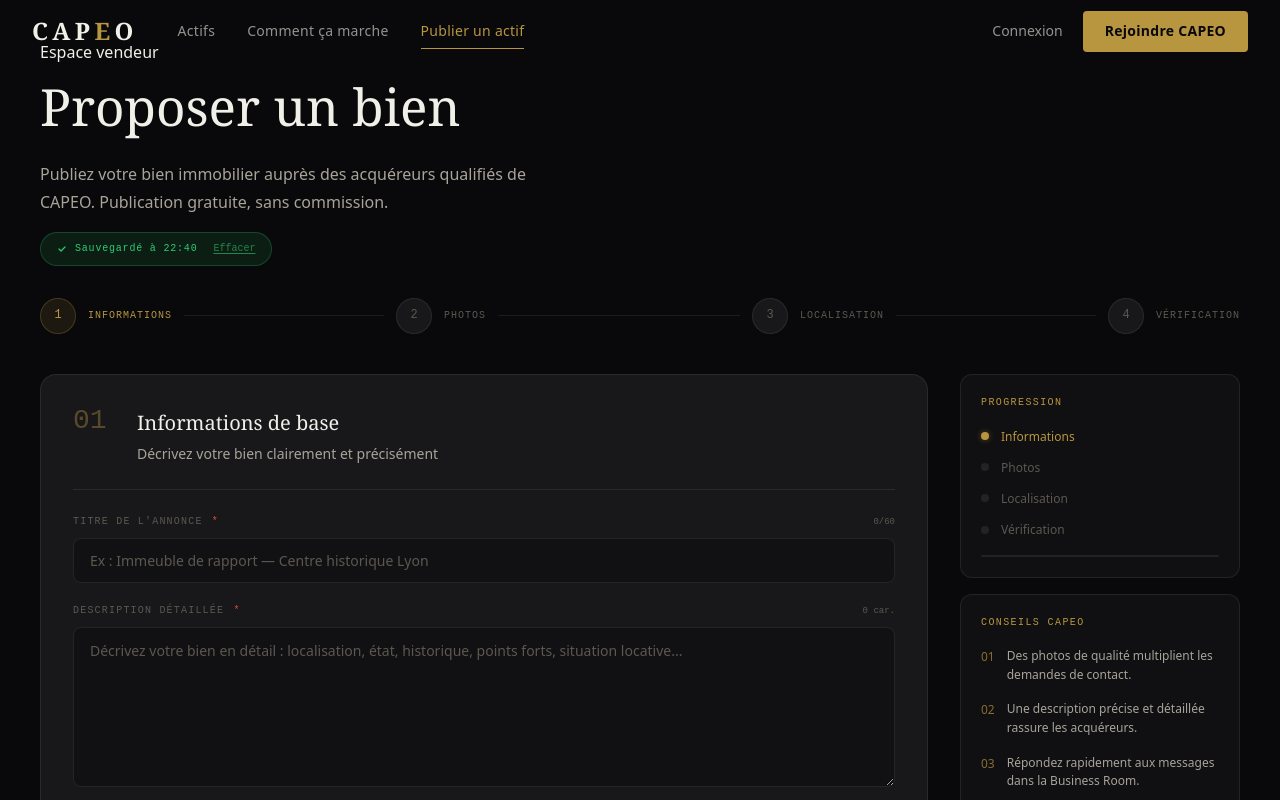
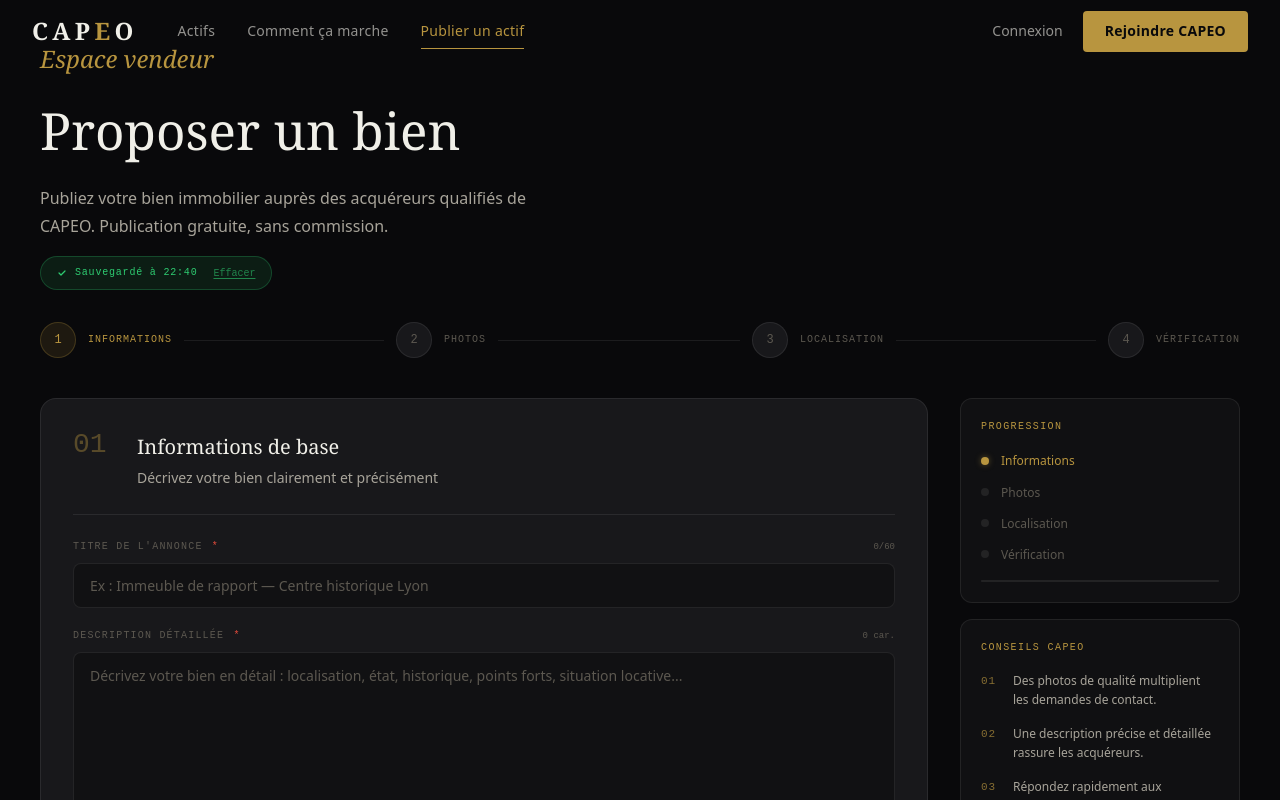
Before and after one commit to devcapeo/CAPEO, a React (Vite) app: page /proposer-un-actif in a window 1280 px wide. Shown: the top 800 px of the page. Built offline with nearby package versions, Linux system fonts and the light colour scheme.

Commit message:
Update ProposerActif.css

```diff
--- a/src/pages/ProposerActif/ProposerActif.css
+++ b/src/pages/ProposerActif/ProposerActif.css
@@ -830,6 +830,54 @@
     }
   }
 
+/* ============================================
+   AJOUTS V3 — eyebrow premium + conseils
+   ============================================ */
+
+/* Eyebrow serif italique or (cohérent home/actifs) */
+.proposer-header__eyebrow {
+  font-family: var(--font-serif);
+  font-style: italic;
+  font-size: clamp(18px, 2vw, 24px);
+  font-weight: 400;
+  color: var(--gold);
+  margin-bottom: var(--space-3);
+}
+
+/* Numéro de conseil (remplace l'ancienne icône SVG) */
+.proposer-sidebar__conseil-icon {
+  font-family: var(--font-mono);
+  font-size: 11px;
+  letter-spacing: 0.08em;
+  color: var(--gold);
+  opacity: 0.7;
+  flex-shrink: 0;
+  margin-top: 1px;
+  min-width: 20px;
+}
+
+/* Cohérence : weight 400 au lieu de 300 sur les textes courants */
+.proposer-header__sub,
+.proposer-card__sub,
+.proposer-dropzone__text,
+.proposer-checkbox,
+.proposer-cat,
+.proposer-recap__row,
+.proposer-sidebar__step-label,
+.proposer-sidebar__conseil,
+.proposer-sidebar__free-desc,
+.proposer-success__desc,
+.proposer-input,
+.proposer-textarea,
+.proposer-select {
+  font-weight: 400;
+}
+
+/* Les types de bien sont plus longs — texte aligné à gauche */
+.proposer-cat {
+  text-align: left;
+}
+
   @media (max-width: 768px) {
     .proposer-page__inner {
       padding: 0 var(--space-5);
```
